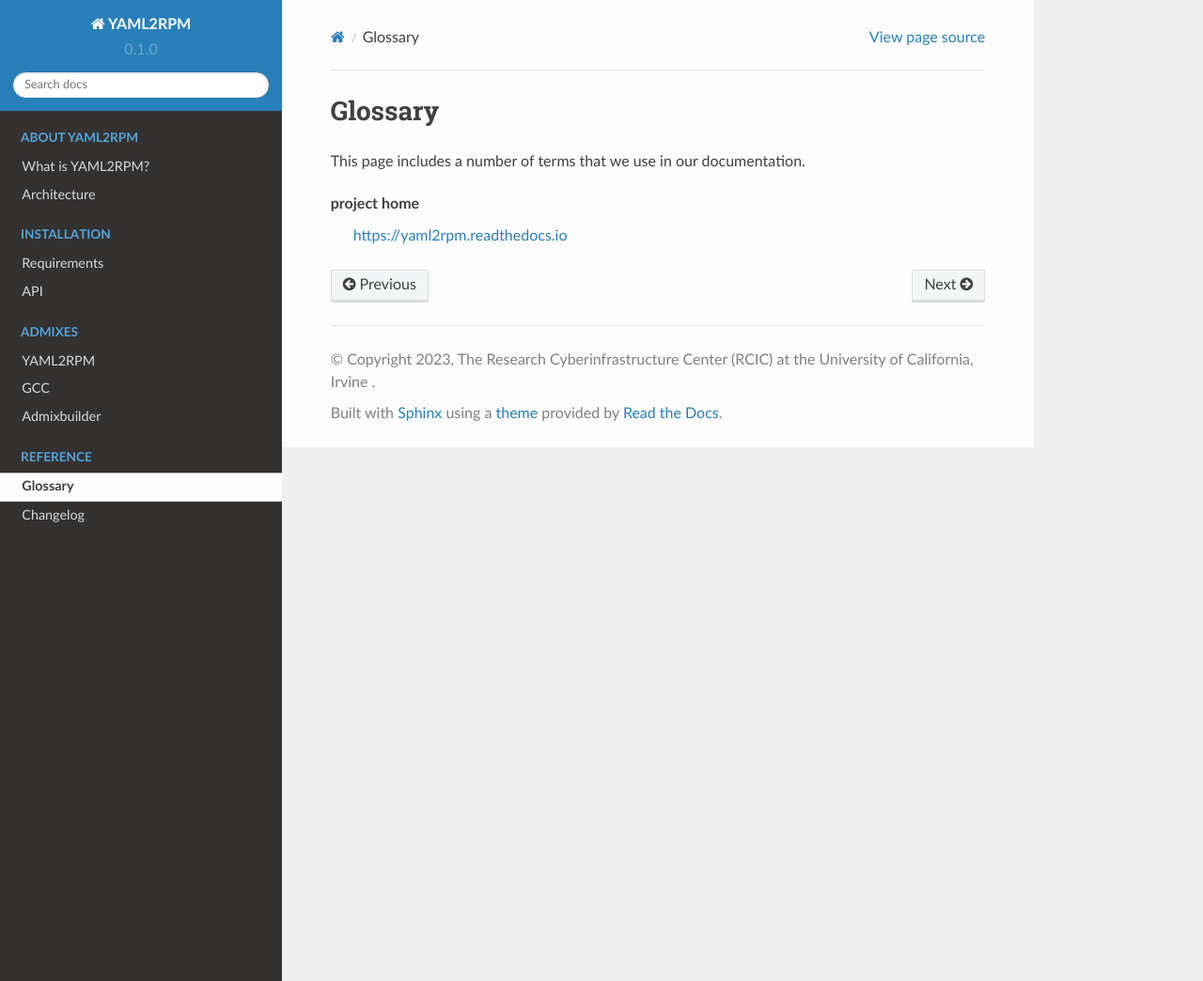
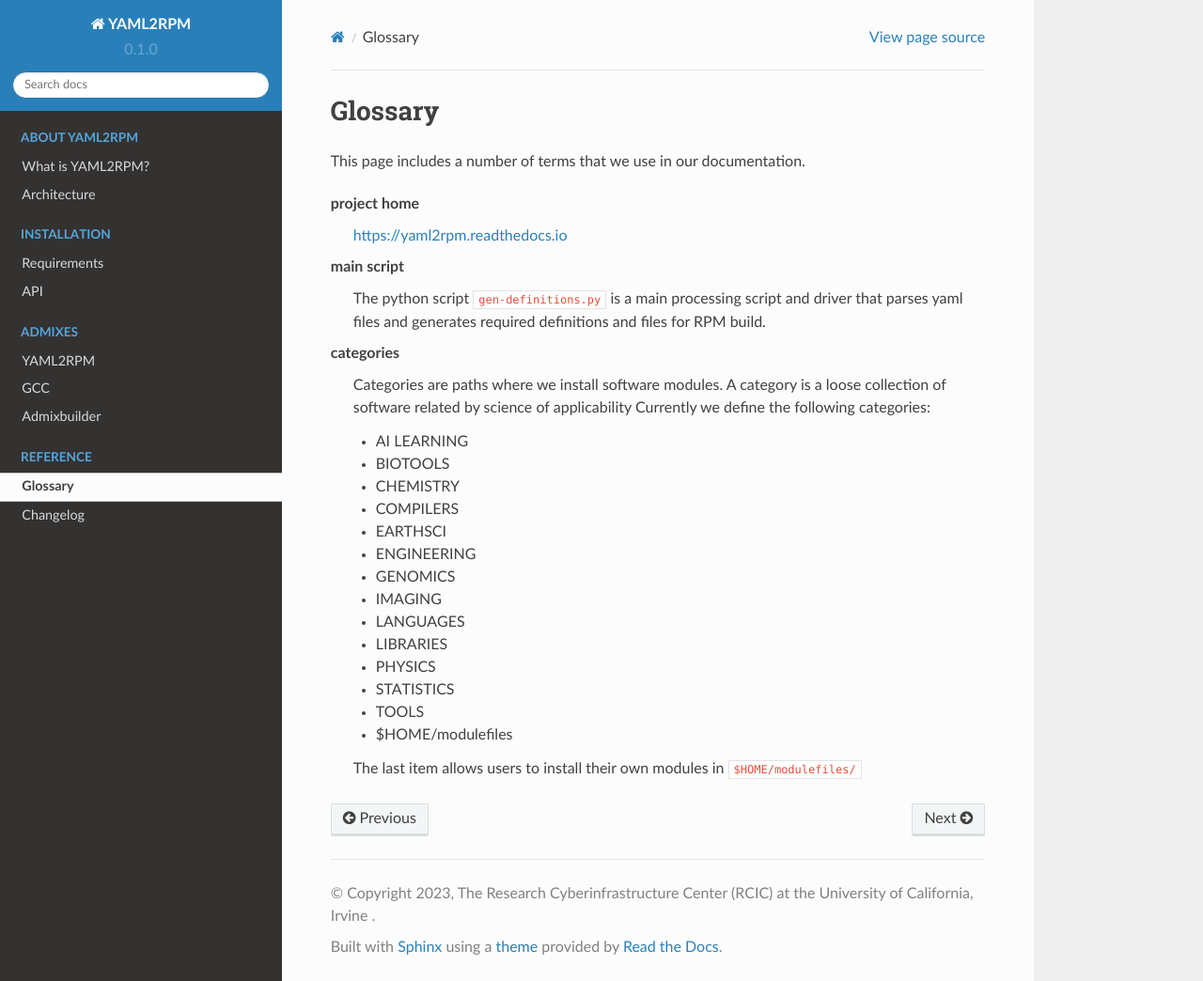
Before and after one commit to RCIC-UCI-Public/yaml2rpm-docs, a Sphinx documentation site: the page built from docs/source/references/glossary.rst, in a window 1280 px wide and 1044 px high. Shown: the whole window at 94% size. Built offline with Sphinx 7.4.7 and the Read the Docs theme 2.0.0, drawn with Linux system fonts in a browser that asks for light colours.

Commit message:
add categories

```diff
--- a/docs/source/references/glossary.rst
+++ b/docs/source/references/glossary.rst
@@ -6,4 +6,30 @@ This page includes a number of terms that we use in our documentation.
 .. glossary::
 
    project home
-      https://yaml2rpm.readthedocs.io
+     https://yaml2rpm.readthedocs.io
+
+   main script
+     The python script ``gen-definitions.py`` is a main processing script and driver
+     that parses yaml files and generates required definitions and files for RPM build.
+
+   categories
+     Categories are paths where we install software modules. A category is
+     a loose collection of  software related by science of applicability
+     Currently we define the following categories:
+
+     - AI LEARNING
+     - BIOTOOLS
+     - CHEMISTRY
+     - COMPILERS
+     - EARTHSCI
+     - ENGINEERING
+     - GENOMICS
+     - IMAGING
+     - LANGUAGES
+     - LIBRARIES
+     - PHYSICS
+     - STATISTICS
+     - TOOLS
+     - $HOME/modulefiles
+
+     The last item allows users to install their own modules in ``$HOME/modulefiles/``
```
